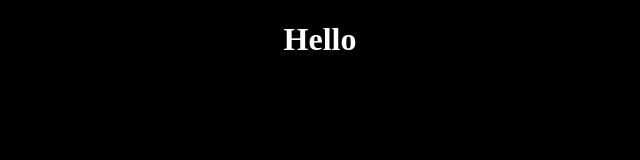
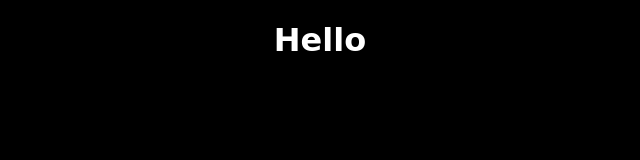
Before and after one commit to lucy456/cfg-week-four, a plain HTML site: page index.html in a window 1280 px wide. Shown: the full height of the page, 320-960 px from the left. Drawn offline with Linux system fonts and the light colour scheme.

Commit message:
font change

```diff
--- a/style.css
+++ b/style.css
@@ -5,4 +5,5 @@ body{
 h1{
     color: white;
     text-align: center;
+    font-family: 'Bowlby One SC', cursive;
 }
```
